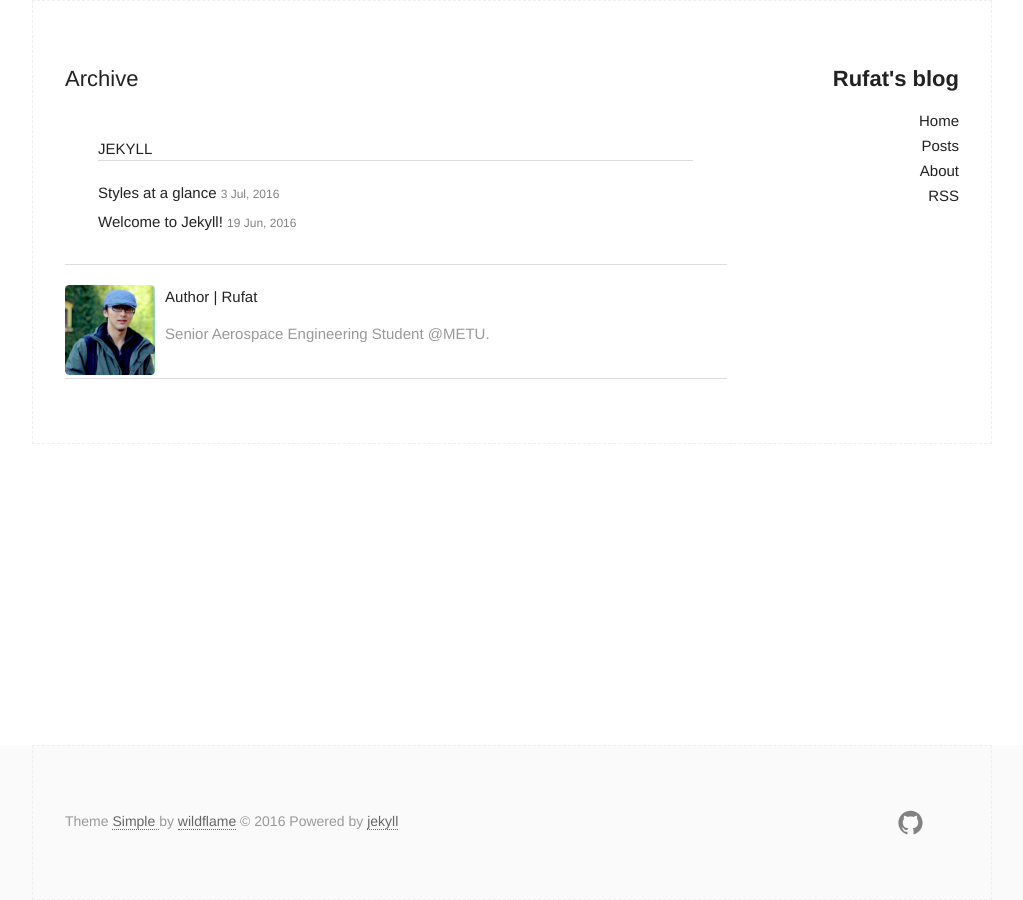
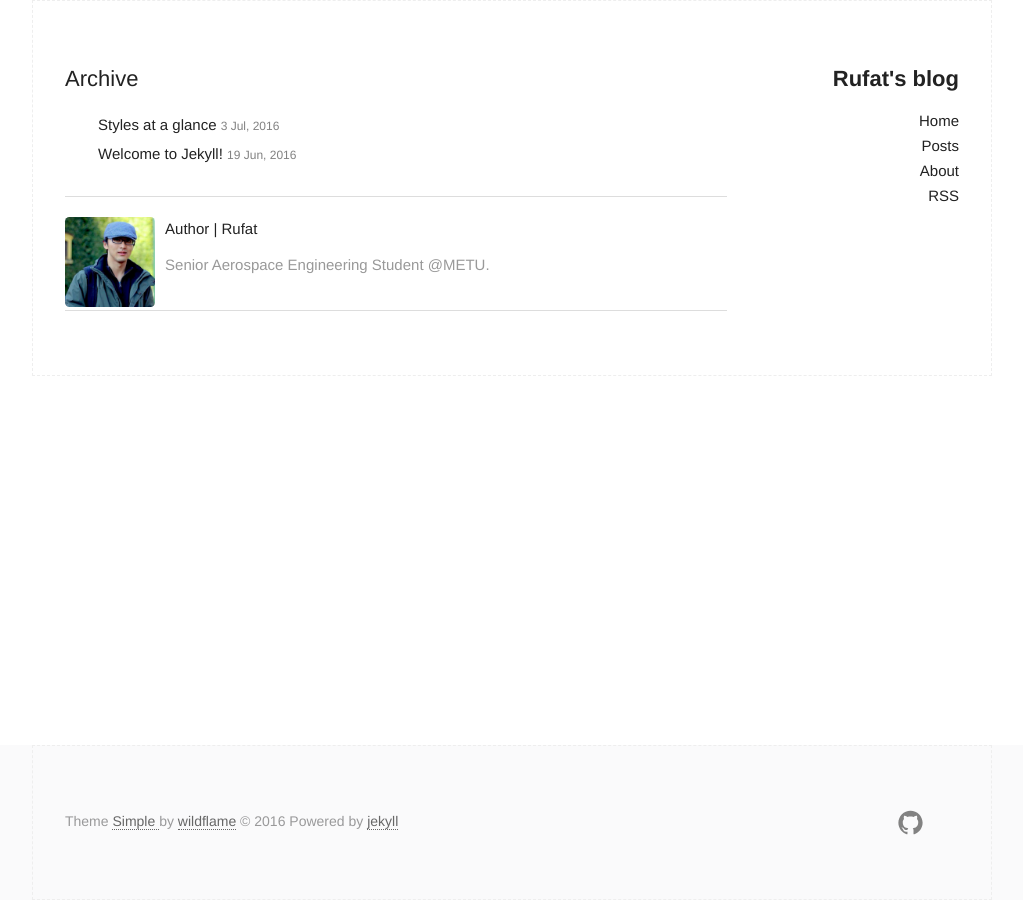
Before and after one commit to rrufat/rrufat.github.io, a Jekyll site: the page built from archive.html, in a window 1280 px wide. Shown: the whole page, without its empty margins (128-1151 px from the left). Built offline with Jekyll 4.4.1, drawn with Linux system fonts in a browser that asks for light colours.

Commit message:
Update archive.html

```diff
--- a/archive.html
+++ b/archive.html
@@ -10,9 +10,9 @@ title: Archive
   <section class="archive_list">
     {% for category in site.categories %}
 
-    <div class="category-name">
+<!--     <div class="category-name">
       <h2>{{ category | first }}</h2>
-    </div>
+    </div> -->
     {% for post in category.last %}
 
     <div class="post_title">
```
